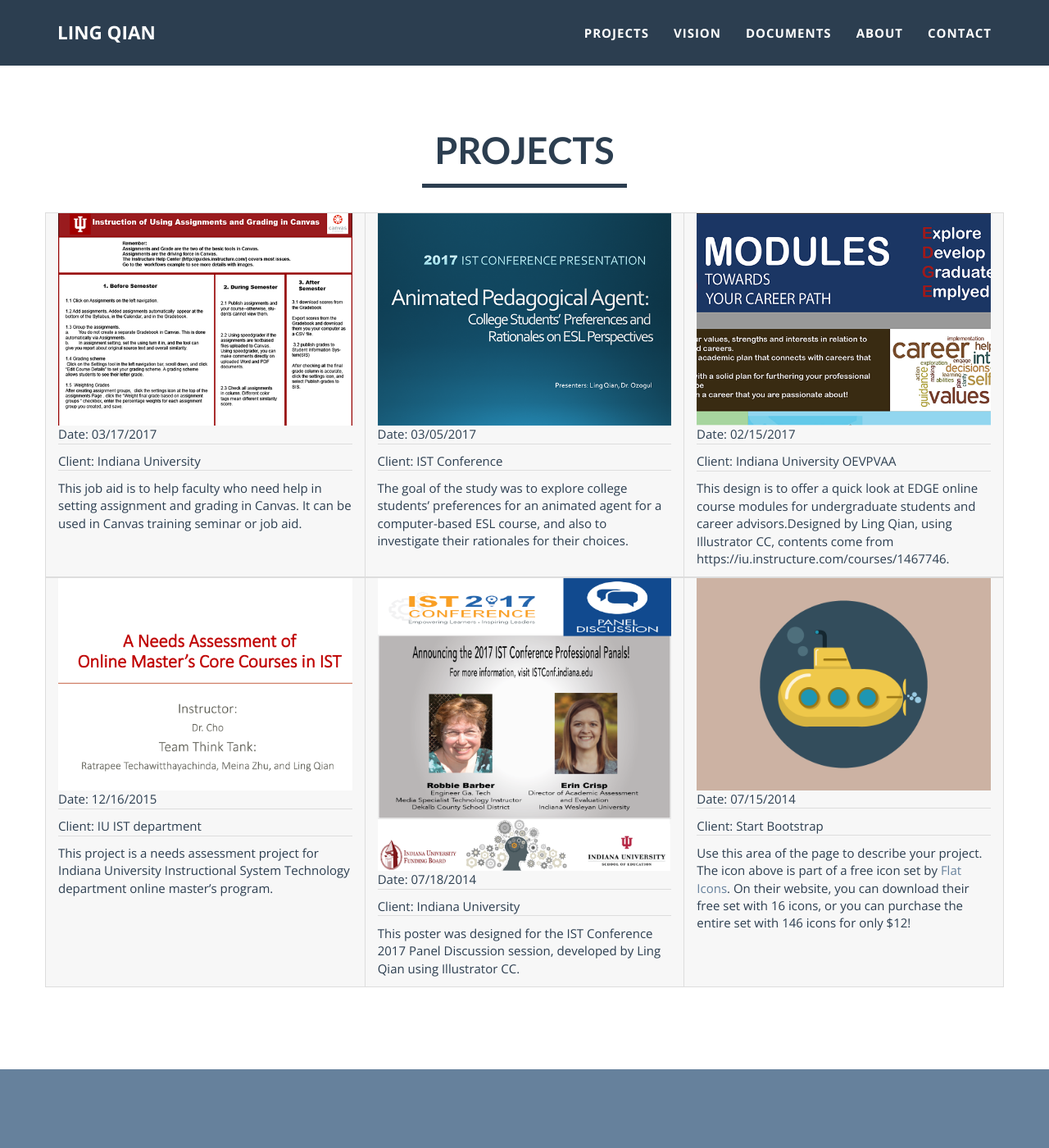
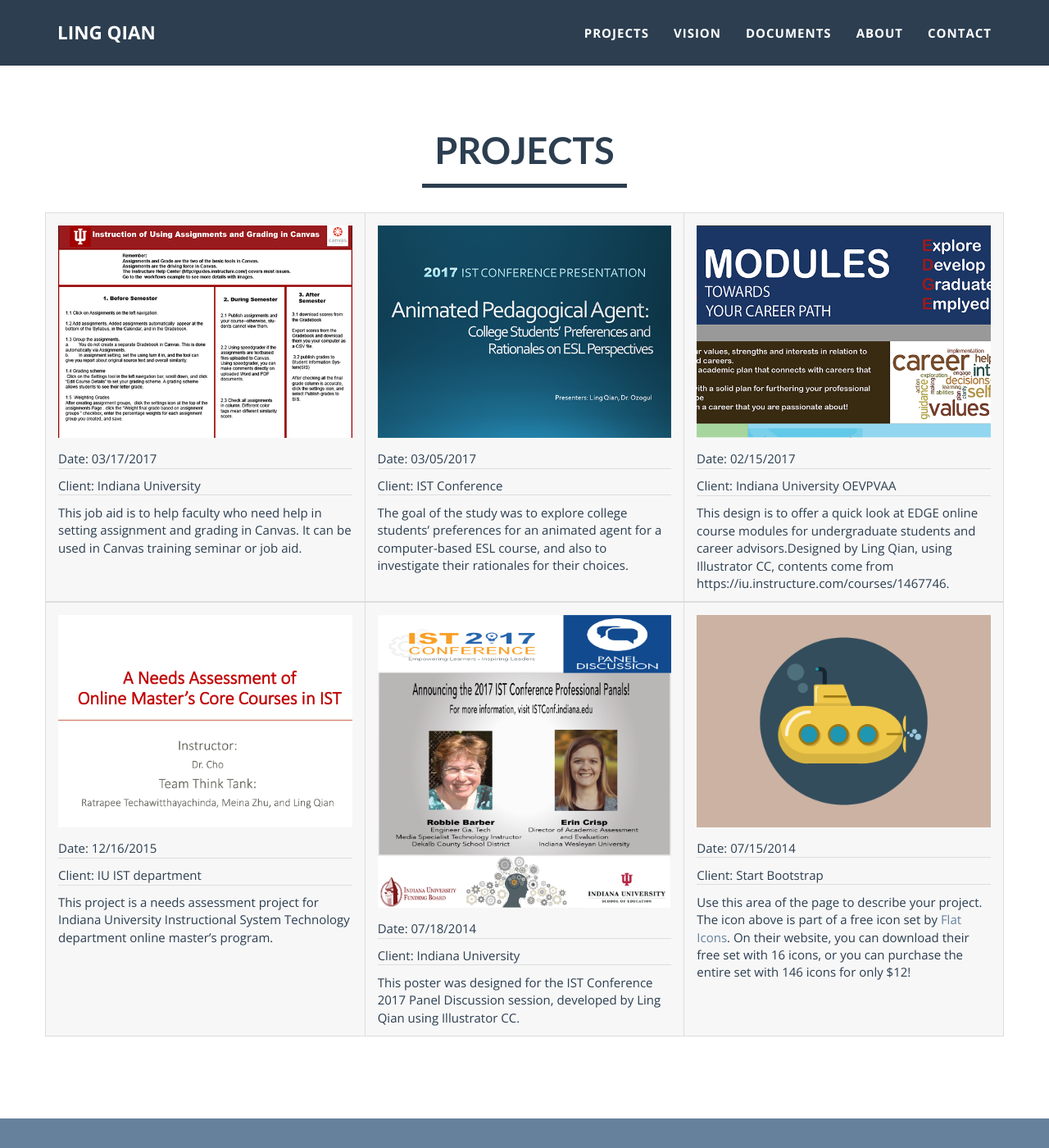
Before and after one commit to lingqiann/lingqiann.github.io, a Jekyll site: the page built from index.html, in a window 1280 px wide and 1400 px high, scrolled down 926 px. Shown: the whole window at 82% size. Built offline with Jekyll 4.4.1, drawn with Linux system fonts in a browser that asks for light colours.

Commit message:
Update main.css

```diff
--- a/_includes/css/main.css
+++ b/_includes/css/main.css
@@ -436,6 +436,6 @@ hr.star-light, hr.star-primary {
     border-bottom: 1px solid #DDD;
 }
 
-.portfolio-link{
-    margin-top: 15px;
+.portfolio-link img{
+    margin: 15px 0;
 }
```
